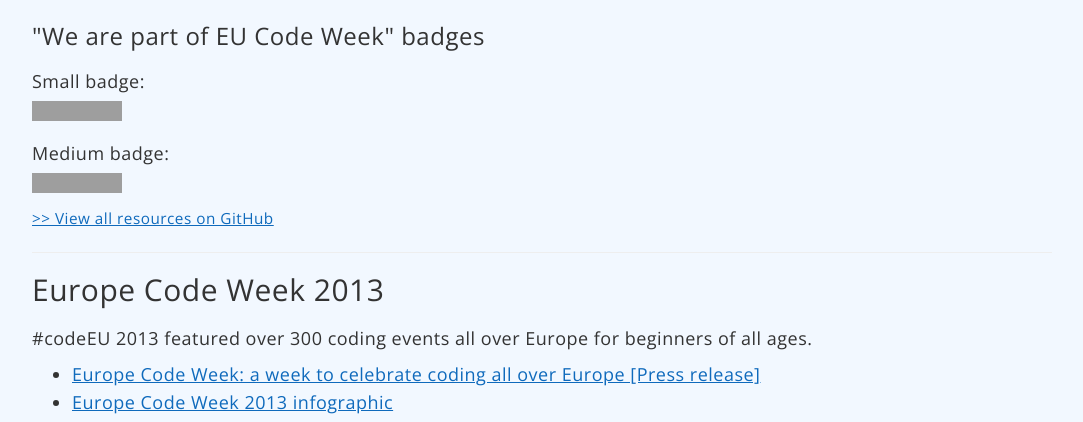
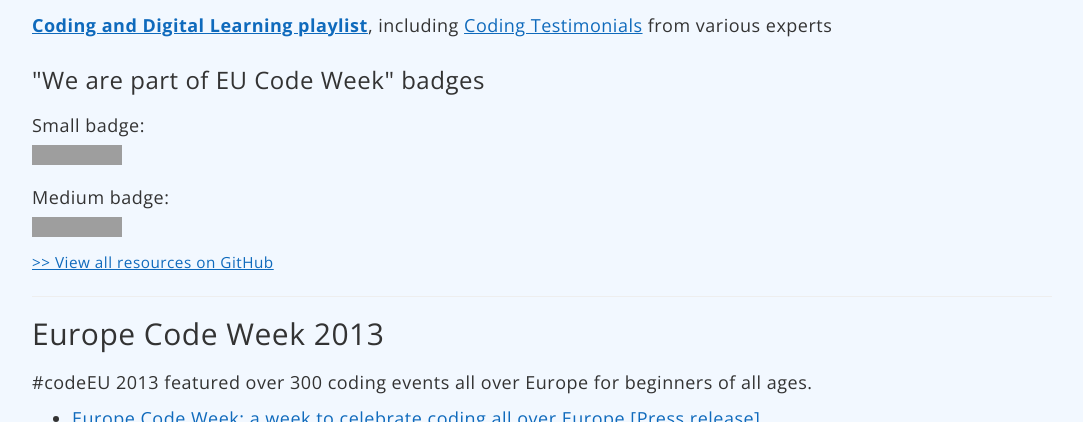
Before and after one commit to codeeu/codeeu.github.io, a Jekyll site: the page built from about/index.html, in a window 1280 px wide and 900 px high, scrolled down 2217 px, cut to the strip 247-669 px from the top of the window. Shown: the whole strip, without its empty margins (98-1181 px from the left). Built offline with Jekyll 4.4.1, drawn with Linux system fonts in a browser that asks for light colours; nearby versions of some CDN libraries; Markdown is read by kramdown in place of the engine named in the settings; grey boxes are pictures that could not be loaded.

Commit message:
added digital agenda playlist and coding testimonials link

```diff
--- a/about/index.html
+++ b/about/index.html
@@ -37,6 +37,8 @@
 			<p><a href="https://www.youtube.com/watch?v=ibutkt23h6A">Learn how to code with EU Code Week</a>: (also available in <a href="https://www.youtube.com/watch?v=3o5L7ybBM1k">Finnish</a>)</p>
 			<iframe width="640" height="360" src="//www.youtube.com/embed/ibutkt23h6A?rel=0" frameborder="0" allowfullscreen></iframe>
 
+			<p><strong><a href="https://www.youtube.com/playlist?list=PLyMUk47rPuqqJa-pgwcpiYuaEZOZX8V0z">Coding and Digital Learning playlist</a></strong>, including <a href="https://ec.europa.eu/digital-agenda/en/coding-testimonials">Coding Testimonials</a> from various experts</p>
+
 			<h3 id="badges">"We are part of EU Code Week" badges</h3>
 			<p>Small badge:<br/>
 				<img src="https://raw.githubusercontent.com/codeeu/codeeu-resources/master/_badges/codeweek-badge-small-250.png" alt="Europe Code Week" /></p>
```
